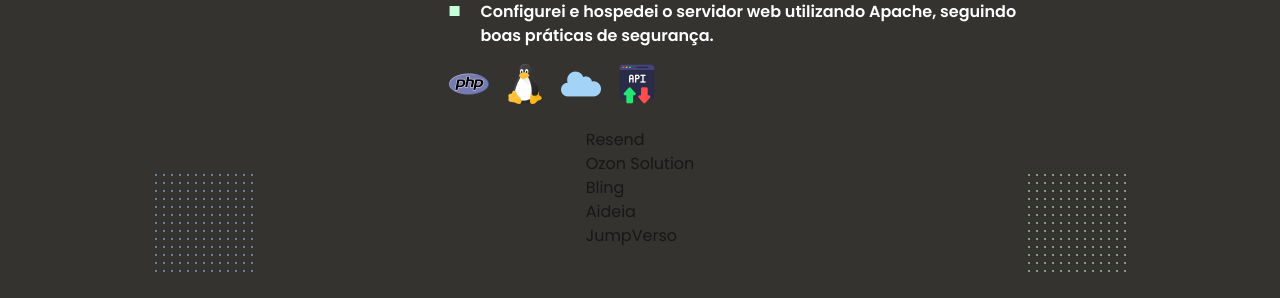
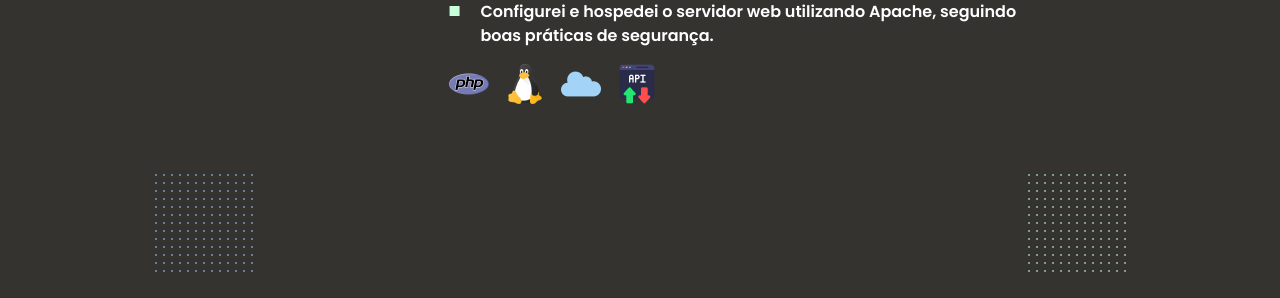
Before and after one commit to fatekkl/Portfolio-Next, a Next.js app: page / in a window 1280 px wide. Shown: the part 2280-2578 px from the top of the page. Built offline with nearby package versions, Linux system fonts and the light colour scheme.

Commit message:
fix minor error

```diff
--- a/src/app/Components/Projects/index.tsx
+++ b/src/app/Components/Projects/index.tsx
@@ -200,7 +200,7 @@
             </section>
           </div>
 
-          <div className={`${isMobile ? "flex flex-col items-center justify-around w-full h-full" : "max-md:hidden"} `}>
+          <div className={`${isMobile ? "flex flex-col items-center justify-around w-full h-full" : "hidden"} `}>
                 <MobileProject projectTitle="Resend"/>
                 <MobileProject projectTitle="Ozon Solution"/>
                 <MobileProject projectTitle="Bling"/>
```
